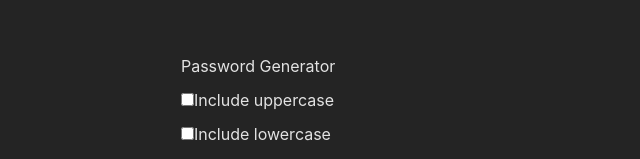
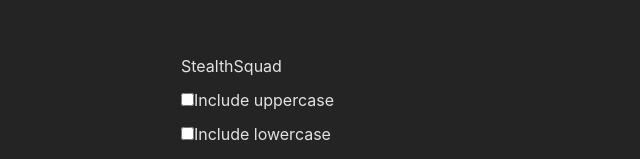
Before and after one commit to maisoncastro/StealthSquad, a React (Vite) app: page / in a window 1280 px wide. Shown: the part 109-268 px from the top of the page, without its empty margins (319-959 px from the left). Built offline with nearby package versions, Linux system fonts and the light colour scheme.

Commit message:
Changed name of header to StealthSquad

```diff
--- a/src/App.tsx
+++ b/src/App.tsx
@@ -56,7 +56,7 @@ function App() {
   return (
     <div className="flex justify-center items-center h-[500px] w-[100%]">
       <div className="flex flex-col	justify-around gap-[10px] items-start">
-        <h1>Password Generator</h1>
+        <h1>StealthSquad</h1>
         <label>
           <input
             type="checkbox"
```
